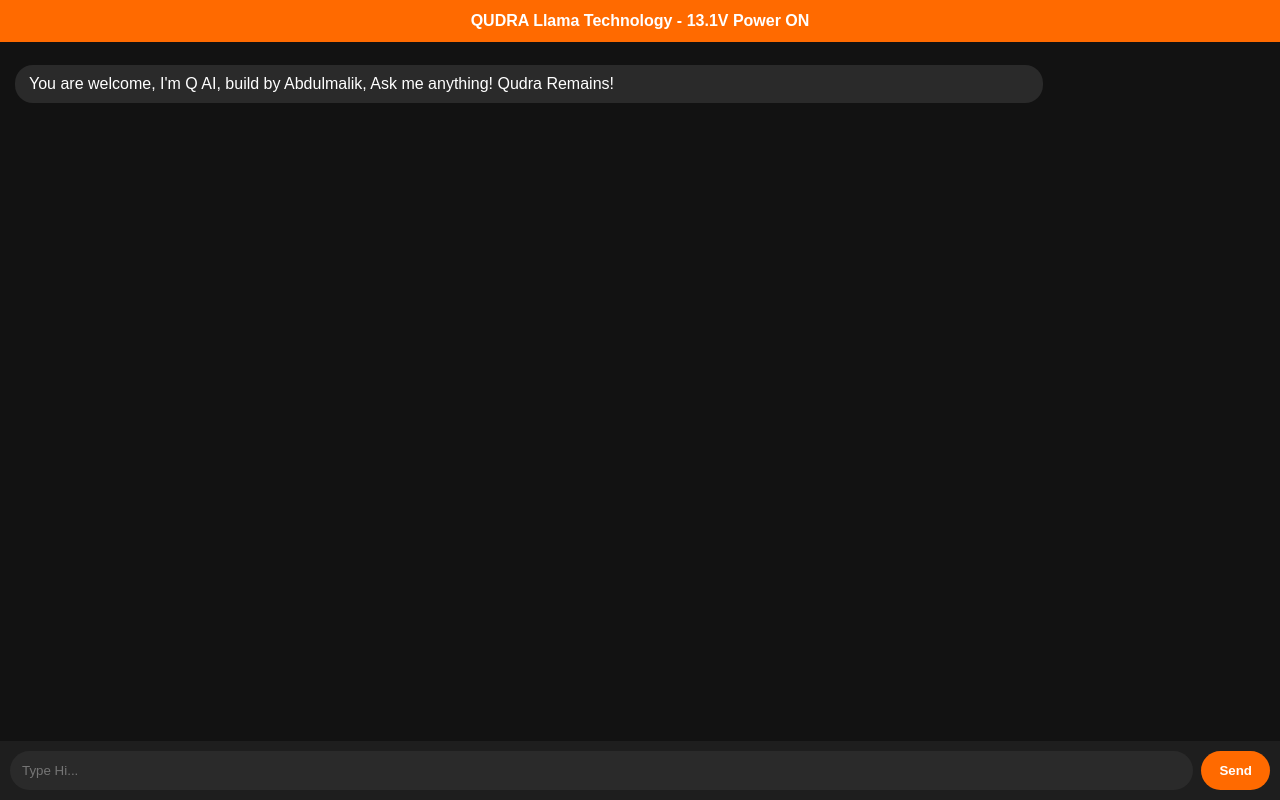
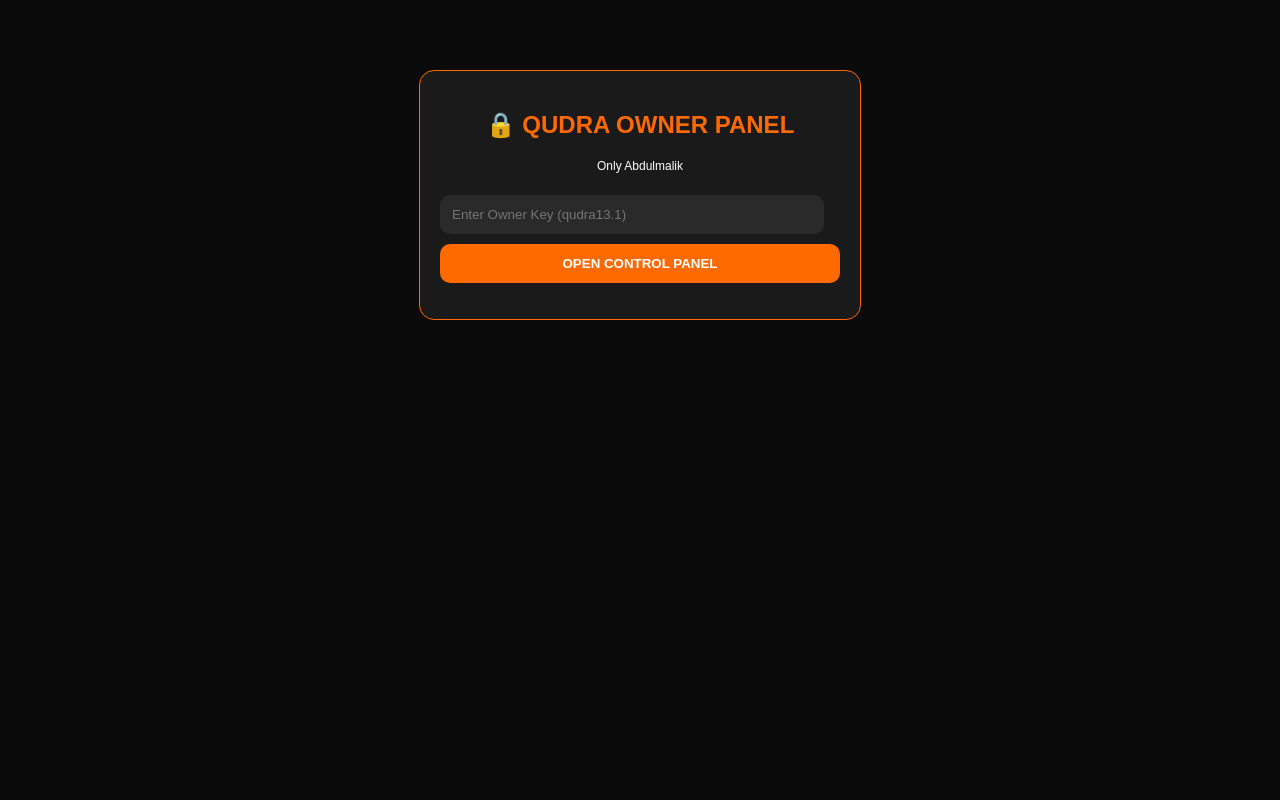
Before and after one commit to abdulmaleekmuaz1245-lang/qudra-bot, a website: page index.html in a window 1280 px wide. Drawn offline with Linux system fonts and the light colour scheme.

Commit message:
Update index.html

```diff
--- a/index.html
+++ b/index.html
@@ -2,57 +2,53 @@
 <html>
 <head>
 <meta name="viewport" content="width=device-width, initial-scale=1">
-<title>QUDRA Llama Technology</title>
+<title>Q OWNER PANEL</title>
 <style>
-body{margin:0;background:#121212;color:#fff;font-family:Arial}
-.header{background:#ff6a00;padding:12px;text-align:center;font-weight:bold}
-.chat{padding:15px;padding-bottom:90px}
-.bubble{padding:10px 14px;border-radius:18px;margin:8px 0;max-width:80%;word-wrap:break-word}
-.user{background:#0084ff;margin-left:auto}
-.bot{background:#2a2a2a}
-.inputBar{position:fixed;bottom:0;left:0;right:0;display:flex;background:#1e1e1e;padding:10px}
-input{flex:1;padding:12px;border-radius:20px;border:none;background:#2a2a2a;color:#fff}
-button{margin-left:8px;padding:12px 18px;border-radius:20px;border:none;background:#ff6a00;color:#fff;font-weight:bold}
+body{margin:0;background:#0a0a0a;color:#fff;font-family:Arial;padding:20px}
+.box{max-width:400px;margin:50px auto;background:#1a1a1a;padding:20px;border-radius:15px;border:1px solid #ff6a00}
+input{width:90%;padding:12px;border-radius:10px;border:none;background:#2a2a2a;color:#fff;margin:10px 0}
+button{width:100%;padding:12px;border-radius:10px;border:none;background:#ff6a00;color:#fff;font-weight:bold;cursor:pointer}
+.hidden{display:none}
+.stat{background:#222;padding:10px;margin:8px 0;border-radius:8px;font-size:14px}
+h2{color:#ff6a00;text-align:center}
 </style>
 </head>
 <body>
-<div class="header">QUDRA Llama Technology - 13.1V Power ON</div>
-<div class="chat" id="chat">
-<div class="bubble bot">You are welcome, I'm Q AI, build by Abdulmalik, Ask me anything! Qudra Remains!</div>
+<div class="box" id="loginBox">
+<h2>🔒 QUDRA OWNER PANEL</h2>
+<p style="text-align:center;font-size:12px">Only Abdulmalik</p>
+<input id="keyInput" type="password" placeholder="Enter Owner Key (qudra13.1)">
+<button onclick="login()">OPEN CONTROL PANEL</button>
+<p id="msg" style="text-align:center;color:#ff4444"></p>
 </div>
-<div class="inputBar">
-<input id="msgInput" placeholder="Type Hi..." />
-<button onclick="sendMessage()">Send</button>
+
+<div class="box hidden" id="panelBox">
+<h2>⚡ QUDRA CONTROL</h2>
+<div class="stat" id="stat1"></div>
+<div class="stat" id="stat2"></div>
+<div class="stat" id="stat3"></div>
+<div class="stat">🌐 Link: qudra-bot-k49s.onrender.com</div>
+<div class="stat">🤖 Models: llama-3.3-70b-versatile + gpt-oss-20b fallback</div>
+<button onclick="location.href='/'" style="background:#0084ff;margin-top:10px">GO TO Q CHAT</button>
+<button onclick="fixIntro()" style="background:#00c853;margin-top:10px">FIX INTRO TO NEW ONE</button>
 </div>
+
 <script>
-const chatDiv = document.getElementById('chat');
-const input = document.getElementById('msgInput');
-function addMessage(text, who){
-  const d = document.createElement('div');
-  d.className = 'bubble ' + who;
-  d.textContent = text;
-  chatDiv.appendChild(d);
-  window.scrollTo(0, document.body.scrollHeight);
+async function login(){
+  const key=document.getElementById('keyInput').value;
+  try{
+    const r=await fetch('/api/owner-login',{method:'POST',headers:{'Content-Type':'application/json'},body:JSON.stringify({key})});
+    const d=await r.json();
+    if(d.ok){
+      document.getElementById('loginBox').classList.add('hidden');
+      document.getElementById('panelBox').classList.remove('hidden');
+      document.getElementById('stat1').textContent="🔑 OWNER: Abdulmalik - ACCESS GRANTED";
+      document.getElementById('stat2').textContent="✅ GROQ API: "+(d.groq?"CONNECTED":"MISSING");
+      document.getElementById('stat3').textContent="⏰ TIME: "+d.time+" | STATUS: "+d.status;
+    } else throw "";
+  }catch{ document.getElementById('msg').textContent="WRONG KEY!"; }
 }
-async function sendMessage(){
-  const msg = input.value.trim();
-  if(!msg) return;
-  addMessage(msg, 'user');
-  input.value = '';
-  try{
-    const res = await fetch('/api/chat', {method:'POST',headers:{'Content-Type':'application/json'},body:JSON.stringify({message:msg})});
-    const data = await res.json();
-    if(!res.ok) throw new Error(data.reply);
-    addMessage(data.reply, 'bot');
-  }catch(e){
-    if(e.message.includes('Failed to fetch')){
-      addMessage('Q dey wake up... Wait 30 sec then try again. Qudra Remains!', 'bot');
-    } else {
-      addMessage(e.message, 'bot');
-    }
-  }
-}
-input.addEventListener('keydown', e=>{ if(e.key==='Enter') sendMessage(); });
+function fixIntro(){ alert("Now we go fix intro - tell me the new intro again"); location.href='/'; }
 </script>
 </body>
 </html>
```
